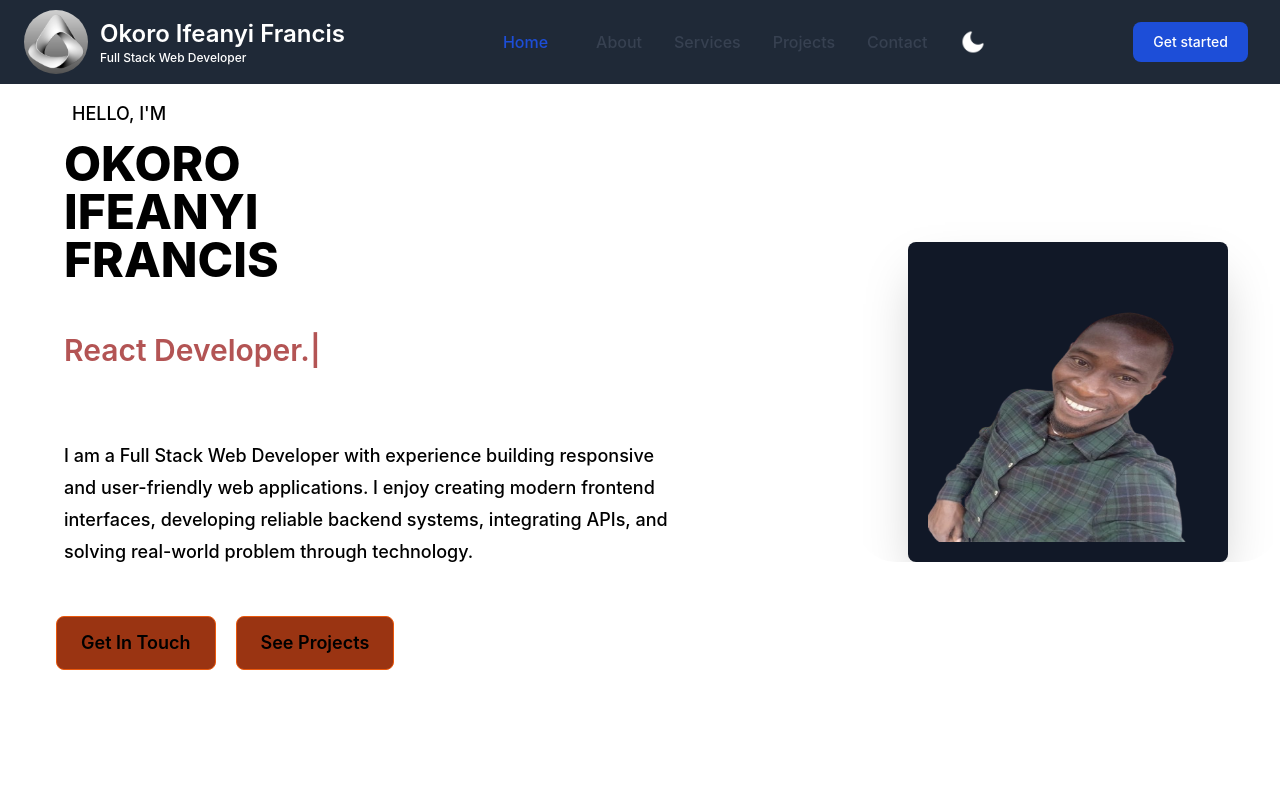
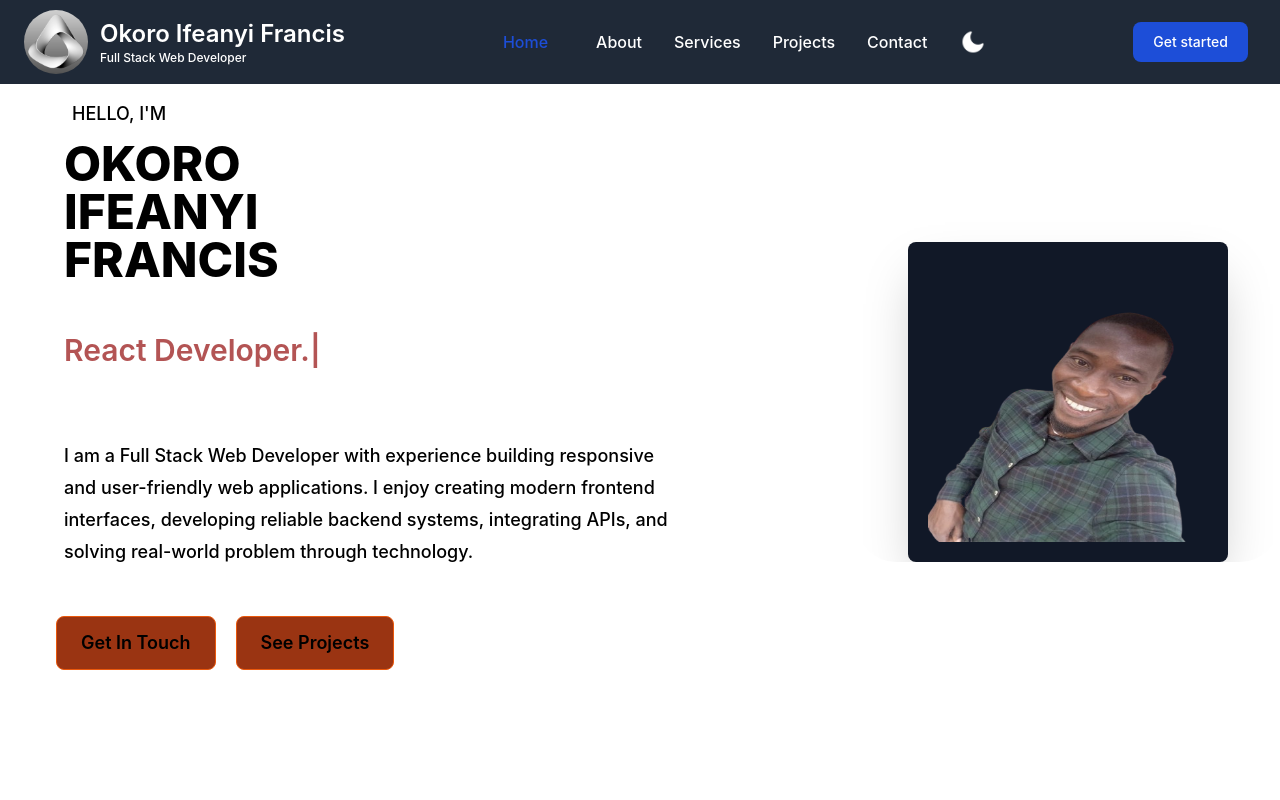
Before and after one commit to Ifycherry/myapp-portifolio, a React (Create React App) app: page / in a window 1280 px wide. Shown: the top 800 px of the page. Built offline with nearby package versions, Linux system fonts and the light colour scheme.

Commit message:
six commit

```diff
--- a/src/App.js
+++ b/src/App.js
@@ -14,7 +14,7 @@ import Footer from './component/Footer';
 function App() {
   return (
     <>
-    <div className='bg-white text-black darkMode:bg-blue-950 darkMode:text-white'>
+
     <Header />
     <BrowserRouter>
     <Routes>
@@ -26,7 +26,7 @@ function App() {
     <Route path='/footer' element={<Footer />} />
     </Routes>
      </BrowserRouter>
-     </div>
+
     </>
   );
 }
--- a/src/component/Header.jsx
+++ b/src/component/Header.jsx
@@ -29,7 +29,7 @@ export default function Header() {
     <>
 <header>
         <nav class=" border-gray-200 px-4 lg:px-6 py-2.5 bg-gray-800 darkMode:bg-blue-950 text-white fixed left-0 top-0 z-10 w-full">
-            <div className="flex flex-wrap justify-between items-center mx-auto max-w-screen-xl " >
+            <div className="flex flex-wrap justify-between items-center mx-auto max-w-screen-xl" >
                 {/* <a href="#" class="flex items-center gap-3"> */}
                 <div className="flex items-center gap-3">
                     {/* <img src="https://flowbite.com/docs/images/logo.svg" class="mr-3 h-6 sm:h-9" alt="Flowbite Logo" /> */}
@@ -80,21 +80,21 @@ export default function Header() {
                 </div>
                 {/* <div class="hidden justify-between items-center w-full lg:flex lg:w-auto lg:order-1" id="mobile-menu-2">  */}
                 <div className={`${isOpen ? "block":"hidden" } justify-between items-center w-full lg:flex lg:w-auto lg:order-1" id="mobile-menu-2"`}>
-                    <ul class="flex flex-col mt-4 font-medium lg:flex-row lg:space-x-8 lg:mt-0">
+                    <ul class="flex flex-col mt-4 font-medium lg:flex-row lg:space-x-8 lg:mt-0 ">
                         <li>
                             <a href="/" class="block py-2 pr-4 pl-3   rounded bg-blue-700 lg:bg-transparent lg:text-blue-700 lg:p-0: dark:bg-blue-950 dark:text-white " aria-current="page">Home</a>
                         </li>
                         <li>
-                            <a href="/about" class="block py-2 pr-4 pl-3 text-gray-700 border-b border-gray-100 hover:bg-gray-50 lg:hover:bg-transparent lg:border-0 lg:hover:text-blue-700 lg:p-0 dark:text-gray-400 lg:dark:hover:text-white dark:hover:bg-gray-700 dark:hover:text-white lg:dark:hover:bg-transparent dark:border-gray-700 mt-2">About</a>
+                            <a href="/about" class="block py-2 pr-4 pl-3 text-white border-b border-gray-100 hover:bg-gray-50 lg:hover:bg-transparent lg:border-0 lg:hover:text-blue-700 lg:p-0 dark:text-gray-400 lg:dark:hover:text-white dark:hover:bg-gray-700 dark:hover:text-white lg:dark:hover:bg-transparent dark:border-gray-700 mt-2">About</a>
                         </li>
                         <li>
-                            <a href="/service" class="block py-2 pr-4 pl-3 text-gray-700 border-b border-gray-100 hover:bg-gray-50 lg:hover:bg-transparent lg:border-0 lg:hover:text-blue-700 lg:p-0 dark:text-gray-400 lg:dark:hover:text-white dark:hover:bg-gray-700 dark:hover:text-white lg:dark:hover:bg-transparent dark:border-gray-700 mt-2">Services</a>
+                            <a href="/service" class="block py-2 pr-4 pl-3 text-white border-b border-gray-100 hover:bg-gray-50 lg:hover:bg-transparent lg:border-0 lg:hover:text-blue-700 lg:p-0 dark:text-gray-400 lg:dark:hover:text-white dark:hover:bg-gray-700 dark:hover:text-white lg:dark:hover:bg-transparent dark:border-gray-700 mt-2">Services</a>
                         </li>
                         <li>
-                            <a href="/projects" class="block py-2 pr-4 pl-3 text-gray-700 border-b border-gray-100 hover:bg-gray-50 lg:hover:bg-transparent lg:border-0 lg:hover:text-blue-700 lg:p-0 dark:text-gray-400 lg:dark:hover:text-white dark:hover:bg-gray-700 dark:hover:text-white lg:dark:hover:bg-transparent dark:border-gray-700 mt-2">Projects</a>
+                            <a href="/projects" class="block py-2 pr-4 pl-3  text-white border-b border-gray-100 hover:bg-gray-50 lg:hover:bg-transparent lg:border-0 lg:hover:text-blue-700 lg:p-0 dark:text-gray-400 lg:dark:hover:text-white dark:hover:bg-gray-700 dark:hover:text-white lg:dark:hover:bg-transparent dark:border-gray-700 mt-2">Projects</a>
                         </li>
                         <li>
-                            <a href="/contact" class="block py-2 pr-4 pl-3 text-gray-700 border-b border-gray-100 hover:bg-gray-50 lg:hover:bg-transparent lg:border-0 lg:hover:text-blue-700 lg:p-0 dark:text-gray-400 lg:dark:hover:text-white dark:hover:bg-gray-700 dark:hover:text-white lg:dark:hover:bg-transparent dark:border-gray-700 mt-2">Contact</a>
+                            <a href="/contact" class="block py-2 pr-4 pl-3 text-white border-b border-gray-100 hover:bg-gray-50 lg:hover:bg-transparent lg:border-0 lg:hover:text-blue-700 lg:p-0 dark:text-gray-400 lg:dark:hover:text-white dark:hover:bg-gray-700 dark:hover:text-white lg:dark:hover:bg-transparent dark:border-gray-700 mt-2">Contact</a>
                         </li>
                         {/* <li>
                             <a href="/footer" class="block py-2 pr-4 pl-3 text-gray-700 border-b border-gray-100 hover:bg-gray-50 lg:hover:bg-transparent lg:border-0 lg:hover:text-blue-700 lg:p-0 dark:text-gray-400 lg:dark:hover:text-white dark:hover:bg-gray-700 dark:hover:text-white lg:dark:hover:bg-transparent dark:border-gray-700">Footer</a>
```
